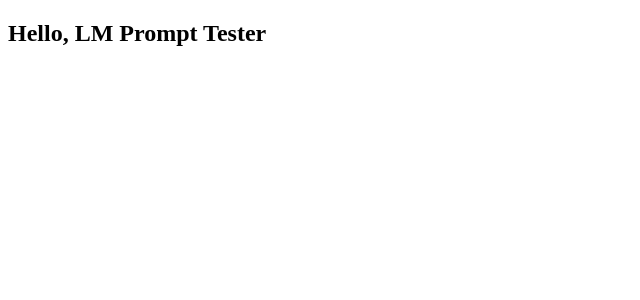
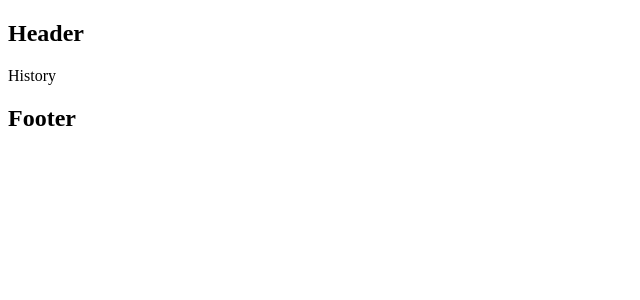
Before and after one commit to gangjoohyeong/lm-prompt-tester, a React (Vite) app in the folder lm-prompt-tester/: page /history in a window 1280 px wide. Shown: the top 300 px of the page, without its empty margins (0-640 px from the left). Built offline with nearby package versions, Linux system fonts and the light colour scheme.

Commit message:
react: 페이지 라우팅 기본 설정

```diff
--- a/lm-prompt-tester/package.json
+++ b/lm-prompt-tester/package.json
@@ -11,7 +11,8 @@
   },
   "dependencies": {
     "react": "^18.2.0",
-    "react-dom": "^18.2.0"
+    "react-dom": "^18.2.0",
+    "react-router-dom": "^6.22.3"
   },
   "devDependencies": {
     "@types/react": "^18.2.56",
--- a/lm-prompt-tester/src/App.tsx
+++ b/lm-prompt-tester/src/App.tsx
@@ -1,10 +1,31 @@
 import "./App.css";
+import { Routes, Route } from "react-router-dom";
+import Home from "./pages/Home";
+import Chat from "./pages/Chat";
+import History from "./pages/History";
+import Setting from "./pages/Setting";
+import NotFound from "./pages/NotFound";
+import Header from "./components/Header";
+import Footer from "./components/Footer";
 
-function App() {
+// 1. "/": 홈페이지
+// 2. "/chat": 채팅
+// 3. "/setting": 모델 별 프롬프트/파라미터 입력 및 조회
+// 4. "/history": 테스트 이력 조회 및 다운로드
+
+function App(): JSX.Element {
   return (
-    <>
-      <h2>Hello, LM Prompt Tester</h2>
-    </>
+    <div>
+      <Header />
+      <Routes>
+        <Route path="/" element={<Home />} />
+        <Route path="/chat" element={<Chat />} />
+        <Route path="/setting" element={<Setting />} />
+        <Route path="/history" element={<History />} />
+        <Route path="*" element={<NotFound />} />
+      </Routes>
+      <Footer />
+    </div>
   );
 }
 
--- /dev/null
+++ b/lm-prompt-tester/src/components/Footer.tsx
@@ -0,0 +1,7 @@
+export default function Footer(): JSX.Element {
+  return (
+    <footer>
+      <h2>Footer</h2>
+    </footer>
+  );
+}
--- /dev/null
+++ b/lm-prompt-tester/src/components/Header.tsx
@@ -0,0 +1,7 @@
+export default function Header(): JSX.Element {
+  return (
+    <header>
+      <h2>Header</h2>
+    </header>
+  );
+}
--- a/lm-prompt-tester/src/main.tsx
+++ b/lm-prompt-tester/src/main.tsx
@@ -1,10 +1,10 @@
-import React from "react";
 import ReactDOM from "react-dom/client";
 import App from "./App.tsx";
 import "./index.css";
+import { BrowserRouter } from "react-router-dom";
 
 ReactDOM.createRoot(document.getElementById("root")!).render(
-  <React.StrictMode>
+  <BrowserRouter>
     <App />
-  </React.StrictMode>
+  </BrowserRouter>
 );
--- /dev/null
+++ b/lm-prompt-tester/src/pages/Chat.tsx
@@ -0,0 +1,5 @@
+const Chat = (): JSX.Element => {
+  return <div>Chat</div>;
+};
+
+export default Chat;
--- /dev/null
+++ b/lm-prompt-tester/src/pages/History.tsx
@@ -0,0 +1,5 @@
+const History = (): JSX.Element => {
+  return <div>History</div>;
+};
+
+export default History;
--- /dev/null
+++ b/lm-prompt-tester/src/pages/Home.tsx
@@ -0,0 +1,5 @@
+const Home = (): JSX.Element => {
+  return <div>Home</div>;
+};
+
+export default Home;
--- /dev/null
+++ b/lm-prompt-tester/src/pages/NotFound.tsx
@@ -0,0 +1,5 @@
+const NotFound = (): JSX.Element => {
+  return <div>잘못된 페이지입니다.</div>;
+};
+
+export default NotFound;
--- /dev/null
+++ b/lm-prompt-tester/src/pages/Setting.tsx
@@ -0,0 +1,5 @@
+const Setting = (): JSX.Element => {
+  return <div>Setting</div>;
+};
+
+export default Setting;
```
Also changed, not shown: 1 other file (tests, documents, lock files or other folders).
